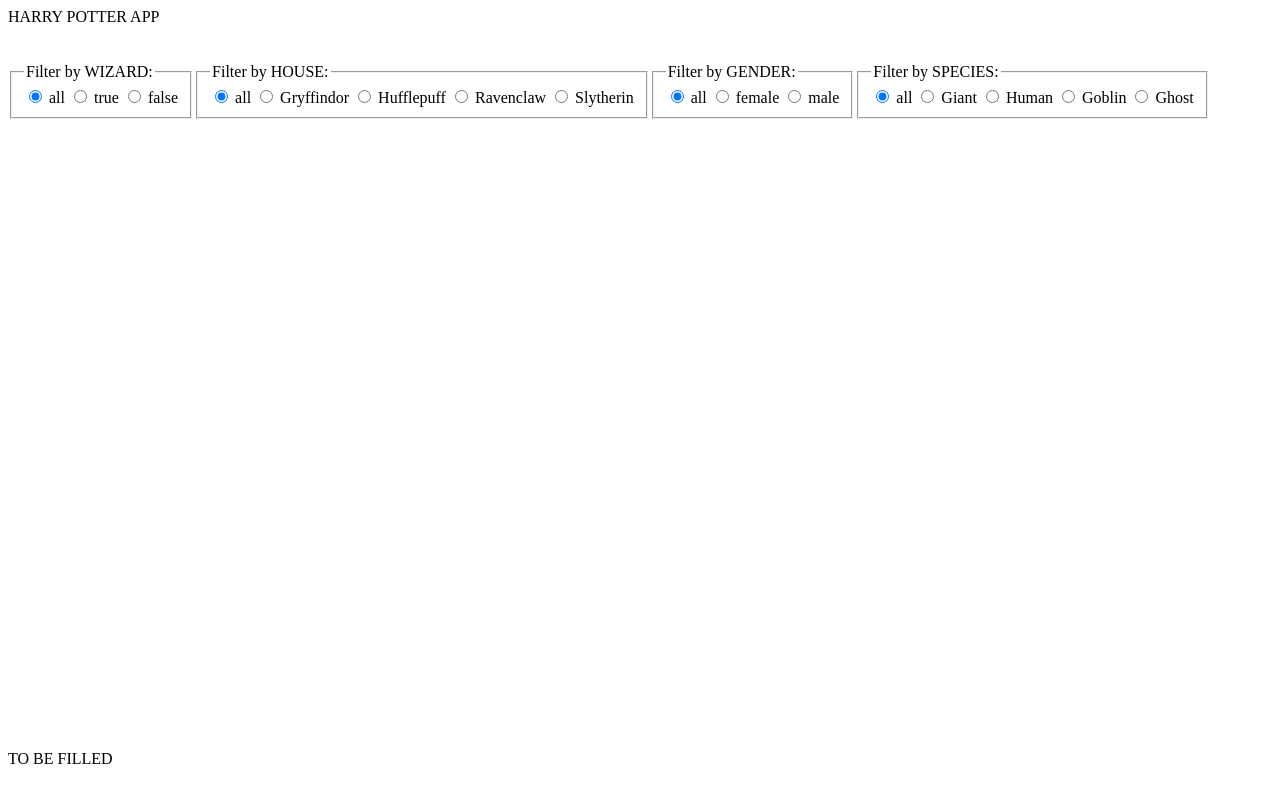
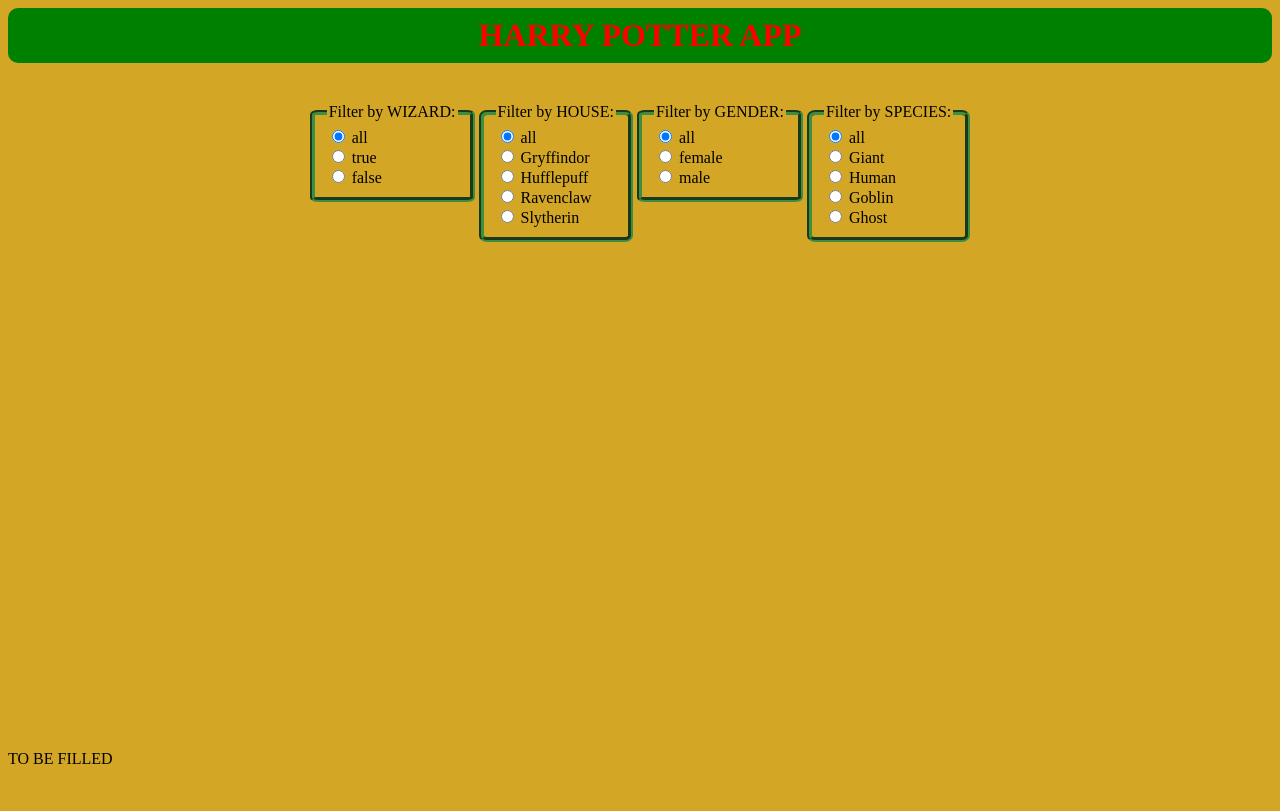
Before and after one commit to Gerrit-Sch/harrypotter-app, a website with bundled scripts: page index.html in a window 1280 px wide. Built offline with nearby package versions, Linux system fonts and the light colour scheme; no server answers.

Commit message:
Add styling

```diff
--- /dev/null
+++ b/base.css
@@ -0,0 +1,14 @@
+h1 {
+  border-radius: 10px;
+  background-color: green;
+  padding: 20px;
+  margin: 0;
+  color: red;
+  display: flex;
+  align-items: center;
+  justify-content: center;
+}
+html {
+  font-family: yesteryear;
+  background-color: #d3a625;
+}
--- a/cards.css
+++ b/cards.css
@@ -11,4 +11,5 @@
   list-style: none;
   display: flex;
   flex-wrap: wrap;
+  justify-content: center;
 }
--- a/filter.css
+++ b/filter.css
@@ -1,6 +1,9 @@
 .flex-filter {
   display: flex;
   flex-wrap: nowrap;
+  margin-top: 40px;
+  justify-content: center;
+  border-radius: 80%;
 }
 
 /* Style The Dropdown Button */
@@ -52,3 +55,12 @@
 .dropdown:hover .dropbtn {
   background-color: #3e8e41;
 }
+
+.filter__content {
+  display: flex;
+  flex-direction: column;
+  border-radius: 5%;
+  border-width: 5px;
+  border-color: #3e8e41;
+  box-shadow: gold;
+}
--- a/index.html
+++ b/index.html
@@ -10,12 +10,13 @@
     <title>Document</title>
   </head>
   <body>
-    <header>HARRY POTTER APP</header>
+    <h1>HARRY POTTER APP</h1>
     <main>
       <div class="flex-filter">
         <form aria-labeledby="form-heading">
-          <fieldset>
+          <fieldset class="filter__content">
             <legend id="form-heading">Filter by WIZARD:</legend>
+            <div>
               <input
                 name="tag-filter"
                 value="all"
@@ -25,6 +26,8 @@
                 checked
               />
               <label class="tag-label" for="tag-all">all</label>
+            </div>
+            <div>
               <input
                 name="tag-filter"
                 value="true"
@@ -32,6 +35,9 @@
                 type="radio"
               />
               <label class="tag-label" for="tag-all">true</label>
+            </div>
+
+            <div>
               <input
                 name="tag-filter"
                 value="false"
@@ -39,12 +45,14 @@
                 type="radio"
               />
               <label class="tag-label" for="tag-all">false</label>
+            </div>
           </fieldset>
         </form>
 
         <form data-js="filter-form" aria-labeledby="form-heading">
-          <fieldset>
+          <fieldset class="filter__content">
             <legend id="form-heading">Filter by HOUSE:</legend>
+            <div>
               <input
                 name="tag-filter"
                 value="all"
@@ -54,6 +62,8 @@
                 checked
               />
               <label class="tag-label" for="tag-all">all</label>
+            </div>
+            <div>
               <input
                 name="tag-filter"
                 value="Gryffindor"
@@ -62,6 +72,8 @@
                 type="radio"
               />
               <label class="tag-label" for="tag-all">Gryffindor</label>
+            </div>
+            <div>
               <input
                 name="tag-filter"
                 value="Hufflepuff"
@@ -70,6 +82,8 @@
                 type="radio"
               />
               <label class="tag-label" for="tag-basic">Hufflepuff</label>
+            </div>
+            <div>
               <input
                 name="tag-filter"
                 value="Ravenclaw"
@@ -78,6 +92,8 @@
                 type="radio"
               />
               <label class="tag-label" for="tag-css">Ravenclaw</label>
+            </div>
+            <div>
               <input
                 name="tag-filter"
                 value="Slytherin"
@@ -86,12 +102,14 @@
                 type="radio"
               />
               <label class="tag-label" for="tag-git">Slytherin</label>
+            </div>
           </fieldset>
         </form>
 
         <form aria-labeledby="form-heading">
-          <fieldset>
+          <fieldset class="filter__content">
             <legend id="form-heading">Filter by GENDER:</legend>
+            <div>
               <input
                 name="tag-filter"
                 value="all"
@@ -101,6 +119,8 @@
                 checked
               />
               <label class="tag-label" for="tag-all">all</label>
+            </div>
+            <div>
               <input
                 name="tag-filter"
                 value="female"
@@ -109,6 +129,8 @@
                 type="radio"
               />
               <label class="tag-label" for="tag-basic">female</label>
+            </div>
+            <div>
               <input
                 name="tag-filter"
                 value="male"
@@ -117,11 +139,13 @@
                 type="radio"
               />
               <label class="tag-label" for="tag-css">male</label>
+            </div>
           </fieldset>
         </form>
         <form aria-labeledby="form-heading">
-          <fieldset>
+          <fieldset class="filter__content">
             <legend id="form-heading">Filter by SPECIES:</legend>
+            <div>
               <input
                 name="tag-filter"
                 value="all"
@@ -131,6 +155,8 @@
                 checked
               />
               <label class="tag-label" for="tag-all">all</label>
+            </div>
+            <div>
               <input
                 name="tag-filter"
                 value="giant"
@@ -139,6 +165,8 @@
                 type="radio"
               />
               <label class="tag-label" for="tag-all">Giant</label>
+            </div>
+            <div>
               <input
                 name="tag-filter"
                 value="human"
@@ -147,6 +175,8 @@
                 type="radio"
               />
               <label class="tag-label" for="tag-basic">Human</label>
+            </div>
+            <div>
               <input
                 name="tag-filter"
                 value="goblin"
@@ -155,6 +185,8 @@
                 type="radio"
               />
               <label class="tag-label" for="tag-css">Goblin</label>
+            </div>
+            <div>
               <input
                 name="tag-filter"
                 value="ghost"
@@ -163,6 +195,7 @@
                 type="radio"
               />
               <label class="tag-label" for="tag-git">Ghost</label>
+            </div>
           </fieldset>
         </form>
       </div>
--- a/styles.css
+++ b/styles.css
@@ -1,5 +1,6 @@
 @import './filter.css';
 @import './cards.css';
+@import './base.css';
 
 body {
   display: grid;
```
Lines whose indentation alone changed are shown as unchanged.
